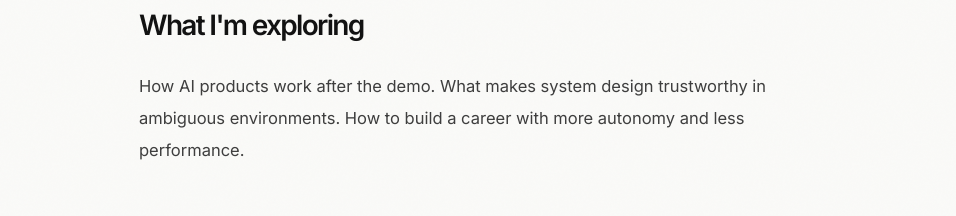
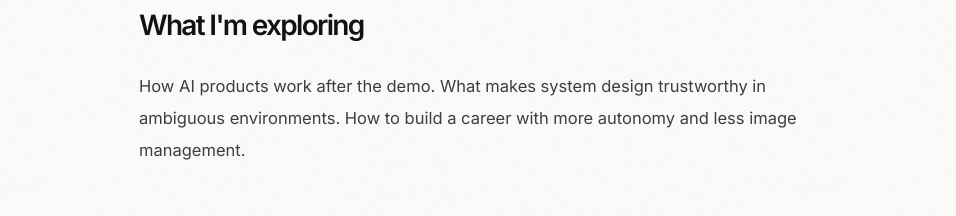
Before and after one commit to jayjirayut/jay-jirayut-site, a Next.js app: page /now in a window 1280 px wide. Shown: the part 582-798 px from the top of the page, without its empty margins (161-1117 px from the left). Built offline with nearby package versions, Linux system fonts and the light colour scheme; no server answers.

Commit message:
Clarify writing and now page wording

```diff
--- a/app/now/page.tsx
+++ b/app/now/page.tsx
@@ -40,7 +40,7 @@ export default function NowPage() {
         <SectionHeading>What I&apos;m exploring</SectionHeading>
         <p className="text-[16.5px] leading-8 text-body">
           How AI products work after the demo. What makes system design trustworthy in ambiguous
-          environments. How to build a career with more autonomy and less performance.
+          environments. How to build a career with more autonomy and less image management.
         </p>
       </section>
 
--- a/app/writing/page.tsx
+++ b/app/writing/page.tsx
@@ -22,7 +22,7 @@ export default function WritingIndexPage() {
       <header className="space-y-5 border-b border-rule pb-10">
         <p className="font-mono text-[12px] uppercase tracking-[0.18em] text-muted">Writing</p>
         <h1 className="text-[40px] font-bold tracking-[-0.08em] text-ink sm:text-[46px]">
-          Writing that starts from reality, not performance.
+          Writing grounded in real work, not hype.
         </h1>
         <p className="max-w-2xl text-[16.5px] leading-8 text-body">
           Essays on useful AI, making decisions under constraint, and why clarity still matters
```
